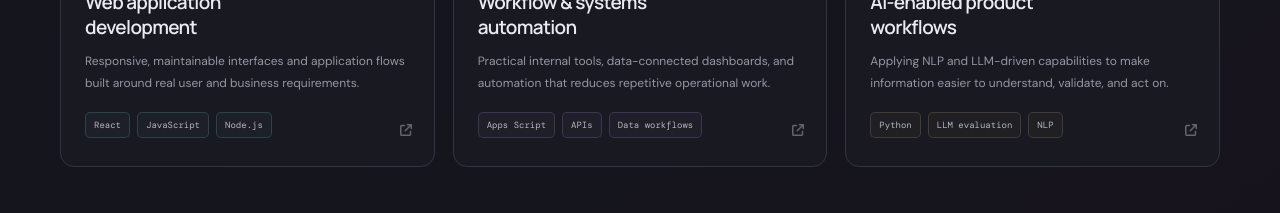
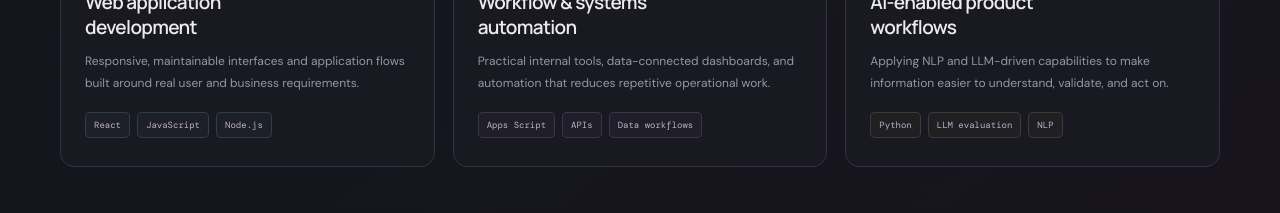
Before and after one commit to tanshi2003/Portfolio_Tanshi, a React (Create React App) app: page / in a window 1280 px wide. Shown: the part 2380-2593 px from the top of the page. Built offline with nearby package versions, Linux system fonts and the light colour scheme.

Commit message:
Remove redundant service card corner icons

```diff
--- a/src/components/Services.js
+++ b/src/components/Services.js
@@ -1,5 +1,5 @@
 import React from 'react';
-import { FaArrowUpRightFromSquare, FaCode, FaDiagramProject, FaWandMagicSparkles } from 'react-icons/fa6';
+import { FaCode, FaDiagramProject, FaWandMagicSparkles } from 'react-icons/fa6';
 
 const services = [
  { icon:<FaCode/>, slug:'web', title:'Web application development', description:'Responsive, maintainable interfaces and application flows built around real user and business requirements.', tags:['React','JavaScript','Node.js'] },
@@ -35,7 +35,7 @@ const Services = () => (
        <div className="service-card-top"><span className="service-icon">{service.icon}</span></div>
        <h3>{service.title}</h3><p>{service.description}</p>
        <div className="service-tags">{service.tags.map(tag=><span key={tag}>{tag}</span>)}</div>
-       <span className="service-arrow" aria-hidden="true"><FaArrowUpRightFromSquare/></span>
+
       </div>
      </article>
     ))}
```
